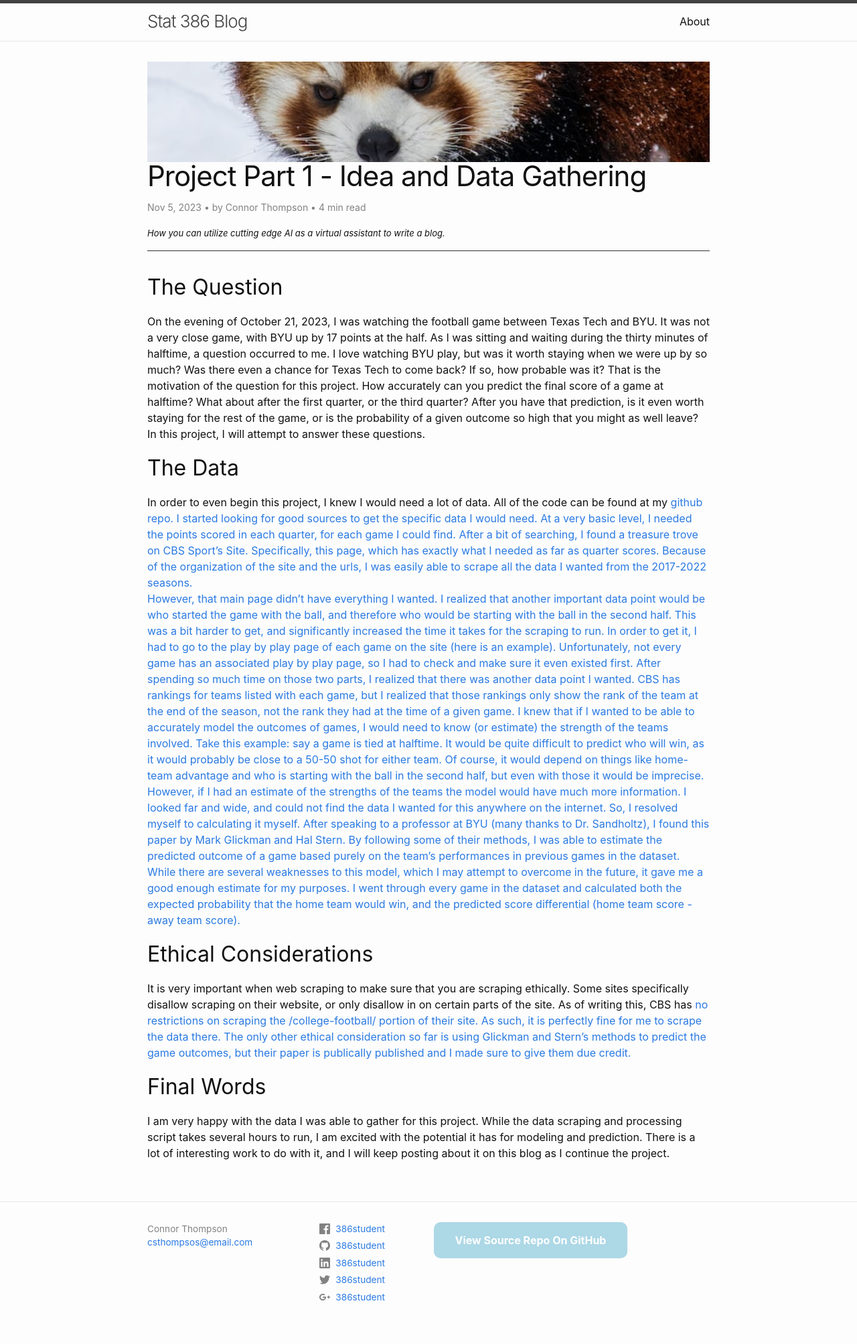
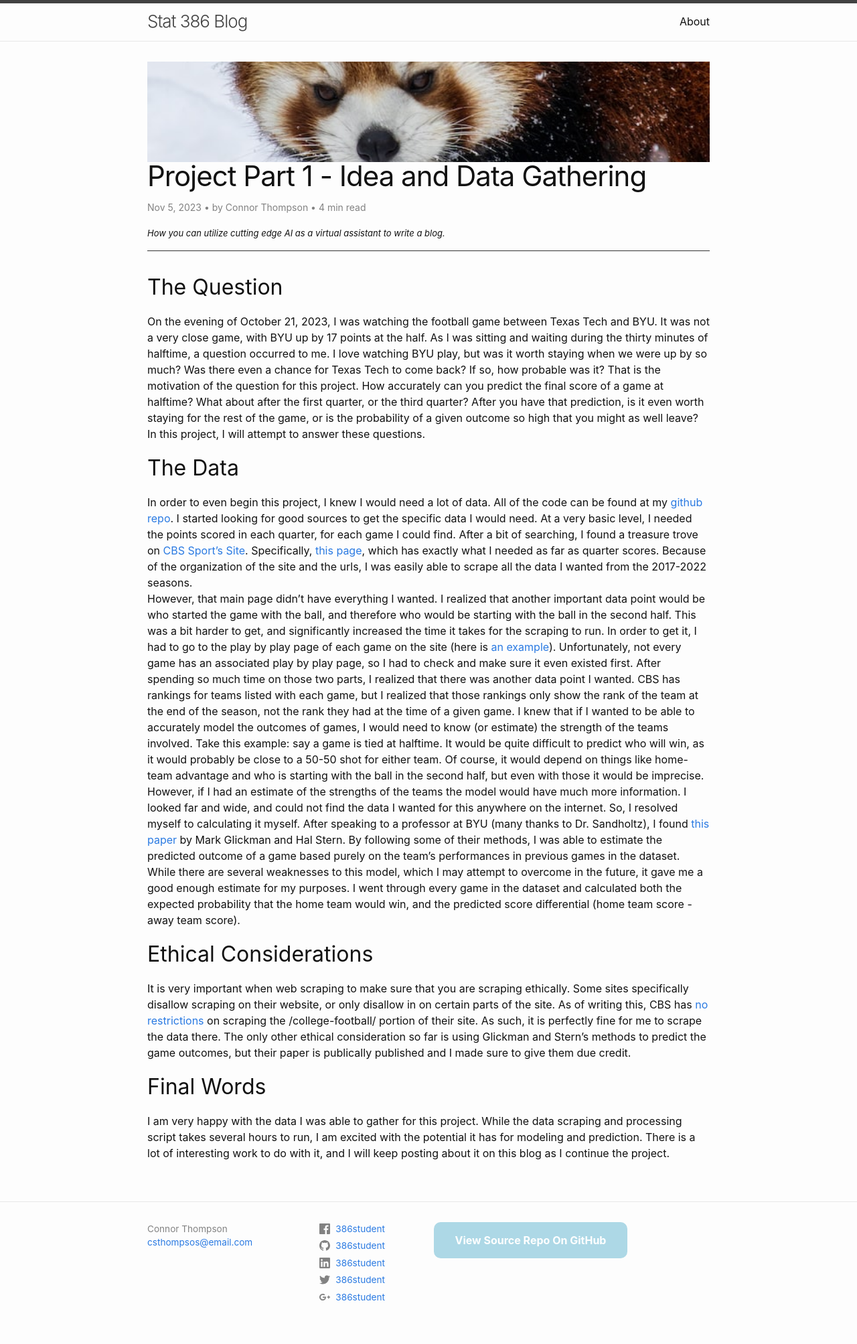
Before and after one commit to csthomps/s386-blog, a Jekyll site: the page built from _posts/2023-11-05-386-project-part-1.md, in a window 1280 px wide. Shown: the whole page at 67% size. Built offline with Jekyll 4.4.1, drawn with Linux system fonts in a browser that asks for light colours; comment, search, counter and statistics services are not loaded.

Commit message:
fixed the a tags

```diff
--- a/_posts/2023-11-05-386-project-part-1.md
+++ b/_posts/2023-11-05-386-project-part-1.md
@@ -11,14 +11,14 @@ On the evening of October 21, 2023, I was watching the football game between Tex
 That is the motivation of the question for this project.  How accurately can you predict the final score of a game at halftime?  What about after the first quarter, or the third quarter?  After you have that prediction, is it even worth staying for the rest of the game, or is the probability of a given outcome so high that you might as well leave?  In this project, I will attempt to answer these questions.
 
 ## The Data
-In order to even begin this project, I knew I would need a lot of data.  All of the code can be found at my <a href="https://github.com/csthomps/s386-project" target="_blank">github repo<a>.
-I started looking for good sources to get the specific data I would need.  At a very basic level, I needed the points scored in each quarter, for each game I could find.  After a bit of searching, I found a treasure trove on <a href="https://www.cbssports.com/" target="_blank">CBS Sport's Site<a>.  Specifically, <a href="https://www.cbssports.com/college-football/scoreboard/FBS/2023/regular/10/" target="_blank">this page<a>, which has exactly what I needed as far as quarter scores.  Because of the organization of the site and the urls, I was easily able to scrape all the data I wanted from the 2017-2022 seasons.
-However, that main page didn't have everything I wanted.  I realized that another important data point would be who started the game with the ball, and therefore who would be starting with the ball in the second half.  This was a bit harder to get, and significantly increased the time it takes for the scraping to run.  In order to get it, I had to go to the play by play page of each game on the site (here is <a href="https://www.cbssports.com/college-football/gametracker/playbyplay/NCAAF_20231104_UL@ARKST/" target="_blank">an example<a>).  Unfortunately, not every game has an associated play by play page, so I had to check and make sure it even existed first.
+In order to even begin this project, I knew I would need a lot of data.  All of the code can be found at my <a href="https://github.com/csthomps/s386-project" target="_blank">github repo</a>.
+I started looking for good sources to get the specific data I would need.  At a very basic level, I needed the points scored in each quarter, for each game I could find.  After a bit of searching, I found a treasure trove on <a href="https://www.cbssports.com/" target="_blank">CBS Sport's Site</a>.  Specifically, <a href="https://www.cbssports.com/college-football/scoreboard/FBS/2023/regular/10/" target="_blank">this page</a>, which has exactly what I needed as far as quarter scores.  Because of the organization of the site and the urls, I was easily able to scrape all the data I wanted from the 2017-2022 seasons.
+However, that main page didn't have everything I wanted.  I realized that another important data point would be who started the game with the ball, and therefore who would be starting with the ball in the second half.  This was a bit harder to get, and significantly increased the time it takes for the scraping to run.  In order to get it, I had to go to the play by play page of each game on the site (here is <a href="https://www.cbssports.com/college-football/gametracker/playbyplay/NCAAF_20231104_UL@ARKST/" target="_blank">an example</a>).  Unfortunately, not every game has an associated play by play page, so I had to check and make sure it even existed first.
 After spending so much time on those two parts, I realized that there was another data point I wanted.  CBS has rankings for teams listed with each game, but I realized that those rankings only show the rank of the team at the end of the season, not the rank they had at the time of a given game.  I knew that if I wanted to be able to accurately model the outcomes of games, I would need to know (or estimate) the strength of the teams involved.  Take this example:  say a game is tied at halftime.  It would be quite difficult to predict who will win, as it would probably be close to a 50-50 shot for either team.  Of course, it would depend on things like home-team advantage and who is starting with the ball in the second half, but even with those it would be imprecise.  However, if I had an estimate of the strengths of the teams the model would have much more information.
-I looked far and wide, and could not find the data I wanted for this anywhere on the internet.  So, I resolved myself to calculating it myself.  After speaking to a professor at BYU (many thanks to Dr. Sandholtz), I found <a href="http://www.glicko.net/research/nfl-chapter.pdf" target="_blank">this paper<a> by Mark Glickman and Hal Stern.  By following some of their methods, I was able to estimate the predicted outcome of a game based purely on the team's performances in previous games in the dataset.  While there are several weaknesses to this model, which I may attempt to overcome in the future, it gave me a good enough estimate for my purposes.  I went through every game in the dataset and calculated both the expected probability that the home team would win, and the predicted score differential (home team score - away team score).
+I looked far and wide, and could not find the data I wanted for this anywhere on the internet.  So, I resolved myself to calculating it myself.  After speaking to a professor at BYU (many thanks to Dr. Sandholtz), I found <a href="http://www.glicko.net/research/nfl-chapter.pdf" target="_blank">this paper</a> by Mark Glickman and Hal Stern.  By following some of their methods, I was able to estimate the predicted outcome of a game based purely on the team's performances in previous games in the dataset.  While there are several weaknesses to this model, which I may attempt to overcome in the future, it gave me a good enough estimate for my purposes.  I went through every game in the dataset and calculated both the expected probability that the home team would win, and the predicted score differential (home team score - away team score).
 
 ## Ethical Considerations
-It is very important when web scraping to make sure that you are scraping ethically.  Some sites specifically disallow scraping on their website, or only disallow in on certain parts of the site.  As of writing this, CBS has <a href="https://www.cbssports.com/robots.txt" target="_blank">no restrictions<a> on scraping the /college-football/ portion of their site.  As such, it is perfectly fine for me to scrape the data there.  The only other ethical consideration so far is using Glickman and Stern's methods to predict the game outcomes, but their paper is publically published and I made sure to give them due credit.
+It is very important when web scraping to make sure that you are scraping ethically.  Some sites specifically disallow scraping on their website, or only disallow in on certain parts of the site.  As of writing this, CBS has <a href="https://www.cbssports.com/robots.txt" target="_blank">no restrictions</a> on scraping the /college-football/ portion of their site.  As such, it is perfectly fine for me to scrape the data there.  The only other ethical consideration so far is using Glickman and Stern's methods to predict the game outcomes, but their paper is publically published and I made sure to give them due credit.
 
 ## Final Words
 I am very happy with the data I was able to gather for this project.  While the data scraping and processing script takes several hours to run, I am excited with the potential it has for modeling and prediction.  There is a lot of interesting work to do with it, and I will keep posting about it on this blog as I continue the project.
```
